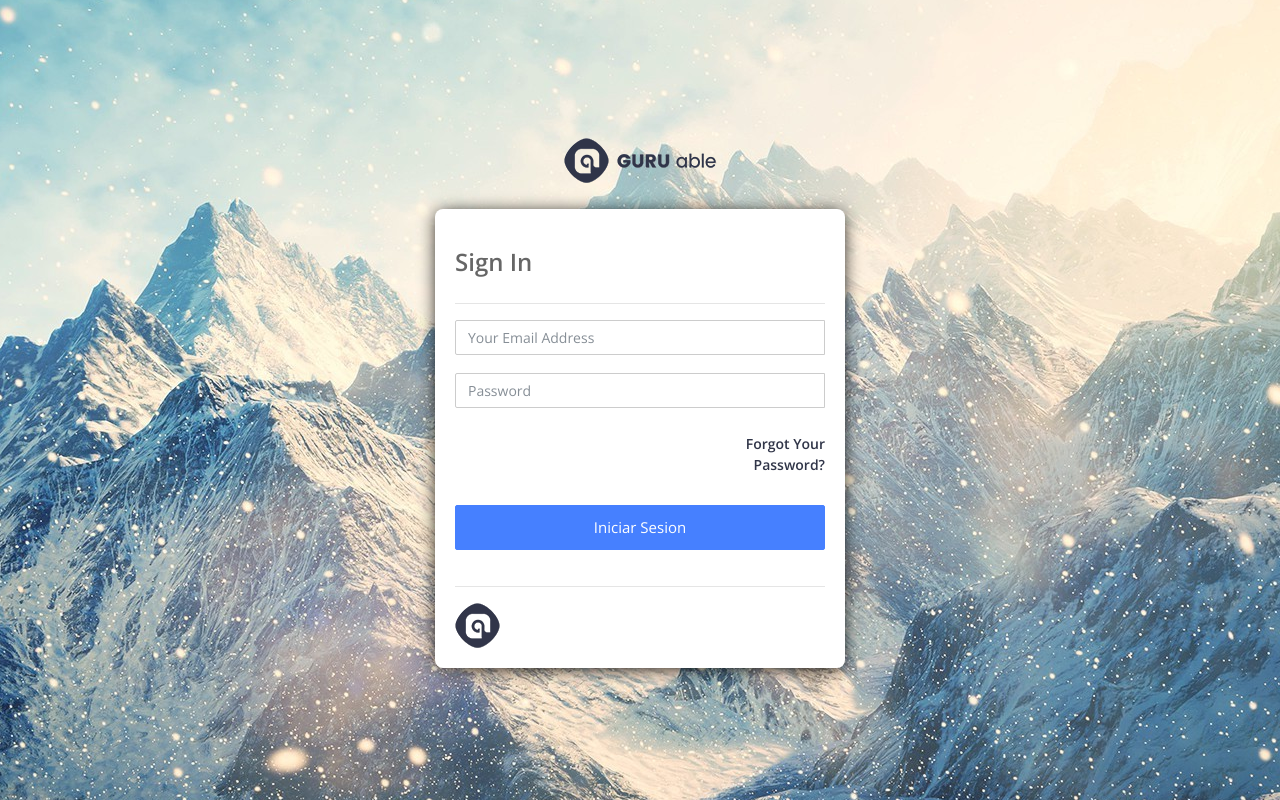
After one commit to RScodeSec/Topico_Epis, a PHP site: page /View/login.php in a window 1280 px wide. The commit adds this page. Run offline with PHP 8.4, Linux system fonts and the light colour scheme.

Commit message:
add login view

```diff
--- /dev/null
+++ b/View/login.php
@@ -0,0 +1,112 @@
+<!DOCTYPE html>
+<html lang="en">
+
+<head>
+    <title>GURU Able - Free Lite Admin Template </title>
+
+    <meta charset="utf-8">
+    <meta name="viewport" content="width=device-width, initial-scale=1.0, user-scalable=0, minimal-ui">
+    <meta http-equiv="X-UA-Compatible" content="IE=edge" />
+    <meta name="description" content="CodedThemes">
+    <meta name="keywords" content=" Admin , Responsive, Landing, Bootstrap, App, Template, Mobile, iOS, Android, apple, creative app">
+    <meta name="author" content="CodedThemes">
+    <!-- Favicon icon -->
+    <link rel="icon" href="../public/images/favicon.ico" type="image/x-icon">
+    <!-- Google font-->
+    <link href="https://fonts.googleapis.com/css?family=Open+Sans:400,600,800" rel="stylesheet">
+    <!-- Required Fremwork -->
+    <link rel="stylesheet" type="text/css" href="../public/css/bootstrap/css/bootstrap.min.css">
+    <!-- themify-icons line icon -->
+    <link rel="stylesheet" type="text/css" href="../public/icon/themify-icons/themify-icons.css">
+    <!-- ico font -->
+    <link rel="stylesheet" type="text/css" href="../public/icon/icofont/css/icofont.css">
+    <!-- Style.css -->
+    <link rel="stylesheet" type="text/css" href="../public/css/style.css">
+</head>
+
+<body class="fix-menu">
+    <!-- Pre-loader start -->
+    <div class="theme-loader">
+    <div class="ball-scale">
+        <div class='contain'>
+            <div class="ring"><div class="frame"></div></div>
+            <div class="ring"><div class="frame"></div></div>
+            <div class="ring"><div class="frame"></div></div>
+            <div class="ring"><div class="frame"></div></div>
+            <div class="ring"><div class="frame"></div></div>
+            <div class="ring"><div class="frame"></div></div>
+            <div class="ring"><div class="frame"></div></div>
+            <div class="ring"><div class="frame"></div></div>
+            <div class="ring"><div class="frame"></div></div>
+            <div class="ring"><div class="frame"></div></div>
+        </div>
+    </div>
+</div>
+    <!-- Pre-loader end -->
+
+    <section class="login p-fixed d-flex text-center bg-primary common-img-bg">
+        <!-- Container-fluid starts -->
+        <div class="container">
+            <div class="row">
+                <div class="col-sm-12">
+                    <!-- Authentication card start -->
+                    <div class="login-card card-block auth-body mr-auto ml-auto">
+                        <form class="md-float-material">
+                            <div class="text-center">
+                                <img src="../public/images/auth/logo-dark.png" alt="logo.png">
+                            </div>
+                            <div class="auth-box">
+                                <div class="row m-b-20">
+                                    <div class="col-md-12">
+                                        <h3 class="text-left txt-primary">Sign In</h3>
+                                    </div>
+                                </div>
+                                <hr/>
+                                <div class="input-group">
+                                    <input type="email" class="form-control" placeholder="Your Email Address">
+                                    <span class="md-line"></span>
+                                </div>
+                                <div class="input-group">
+                                    <input type="password" class="form-control" placeholder="Password">
+                                    <span class="md-line"></span>
+                                </div>
+                                <div class="row m-t-25 text-left">
+                                    <div class="col-sm-7 col-xs-12">
+
+                                    </div>
+                                    <div class="col-sm-5 col-xs-12 forgot-phone text-right">
+                                        <a href="auth-reset-password.html" class="text-right f-w-600 text-inverse"> Forgot Your Password?</a>
+                                    </div>
+                                </div>
+                                <div class="row m-t-30">
+                                    <div class="col-md-12">
+                                        <button type="button" class="btn btn-primary btn-md btn-block waves-effect text-center m-b-20">Iniciar Sesion</button>
+                                    </div>
+                                </div>
+                                <hr/>
+                                <div class="row">
+
+                                    <div class="col-md-2">
+                                        <img src="../public/images/auth/Logo-small-bottom.png" alt="small-logo.png">
+                                    </div>
+                                </div>
+
+                            </div>
+                        </form>
+                        <!-- end of form -->
+                    </div>
+                    <!-- Authentication card end -->
+                </div>
+                <!-- end of col-sm-12 -->
+            </div>
+            <!-- end of row -->
+        </div>
+        <!-- end of container-fluid -->
+    </section>
+
+    <script type="text/javascript" src="../public/js/jquery/jquery.min.js"></script>
+  >
+    <script type="text/javascript" src="../public/js/common-pages.js"></script>
+</body>
+
+</html>
```
Also changed, not shown: View/layout/foother.php (+3 -12 lines).
